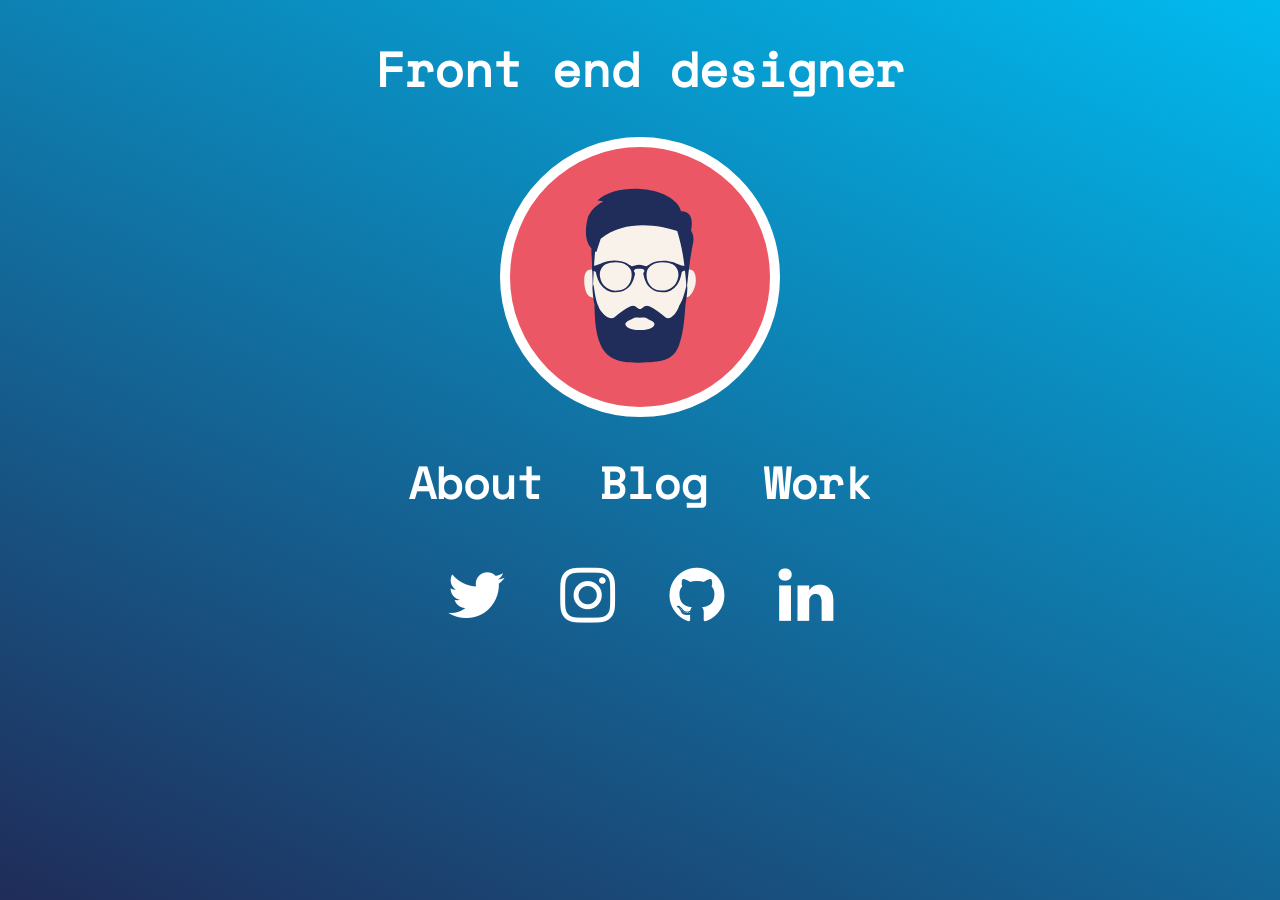
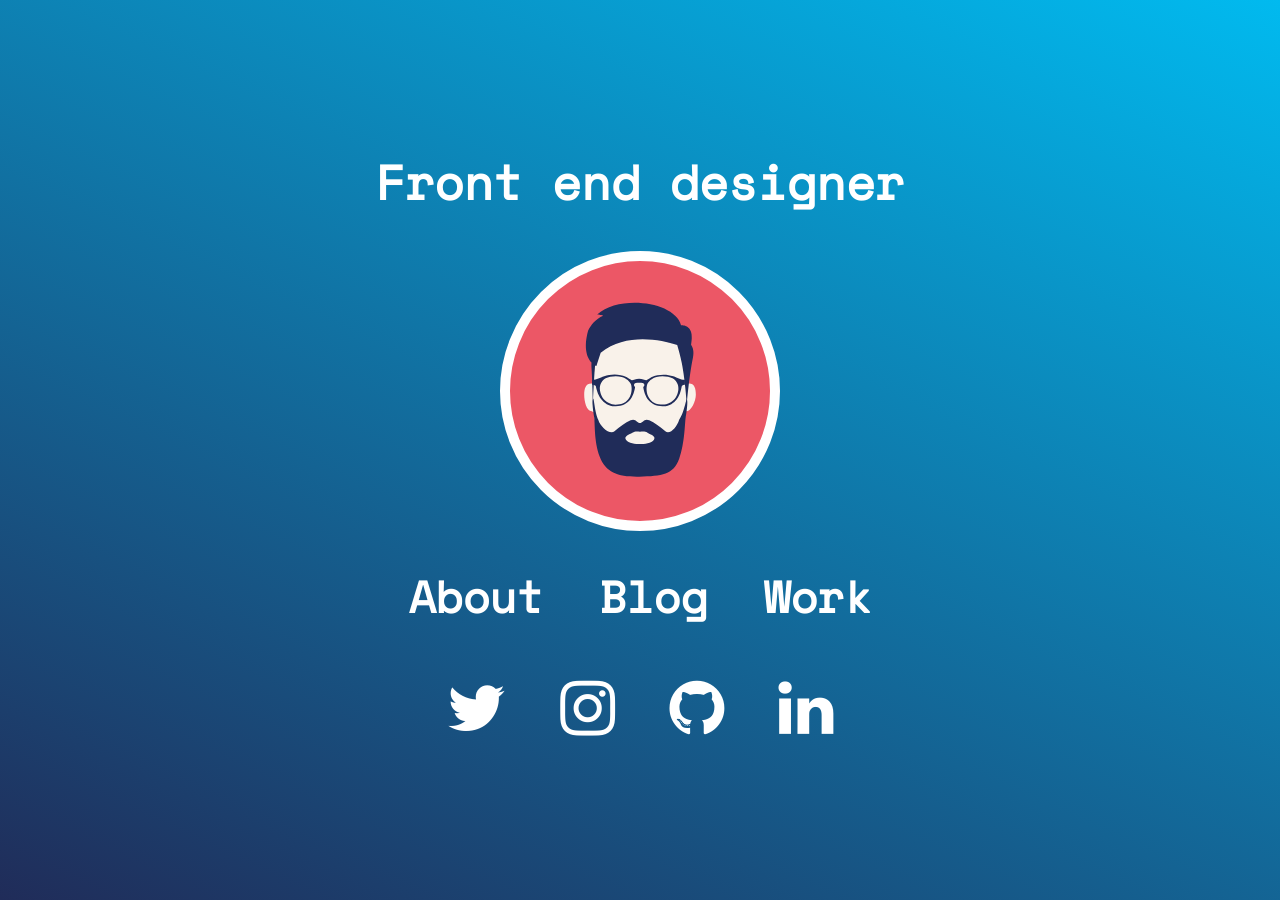
Before and after one commit to renopeno/renopeno.github.io, a Jekyll site: the page built from index.html, in a window 1280 px wide. Built offline with Jekyll 4.4.1, drawn with Linux system fonts in a browser that asks for light colours; nearby versions of some CDN libraries.

```diff
--- a/_sass/_landing.scss
+++ b/_sass/_landing.scss
@@ -5,7 +5,7 @@
 	background: $blue-dark;
 	background: $landing-bg;
 	background-attachment: fixed;
-	// min-height: 100%;
+	min-height: 100%;
 	// overflow: hidden;
 
 	display: -webkit-flex;
```
